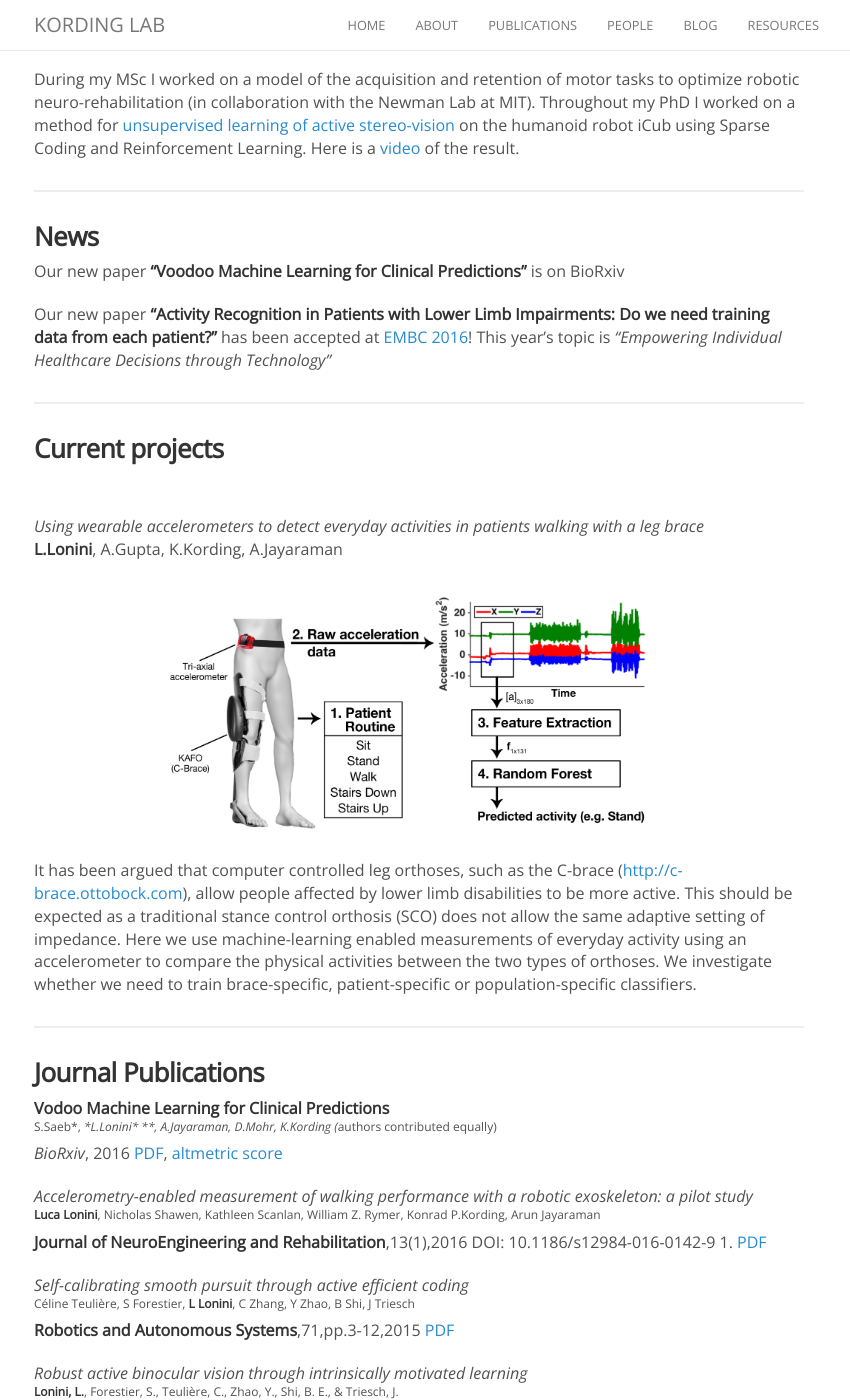
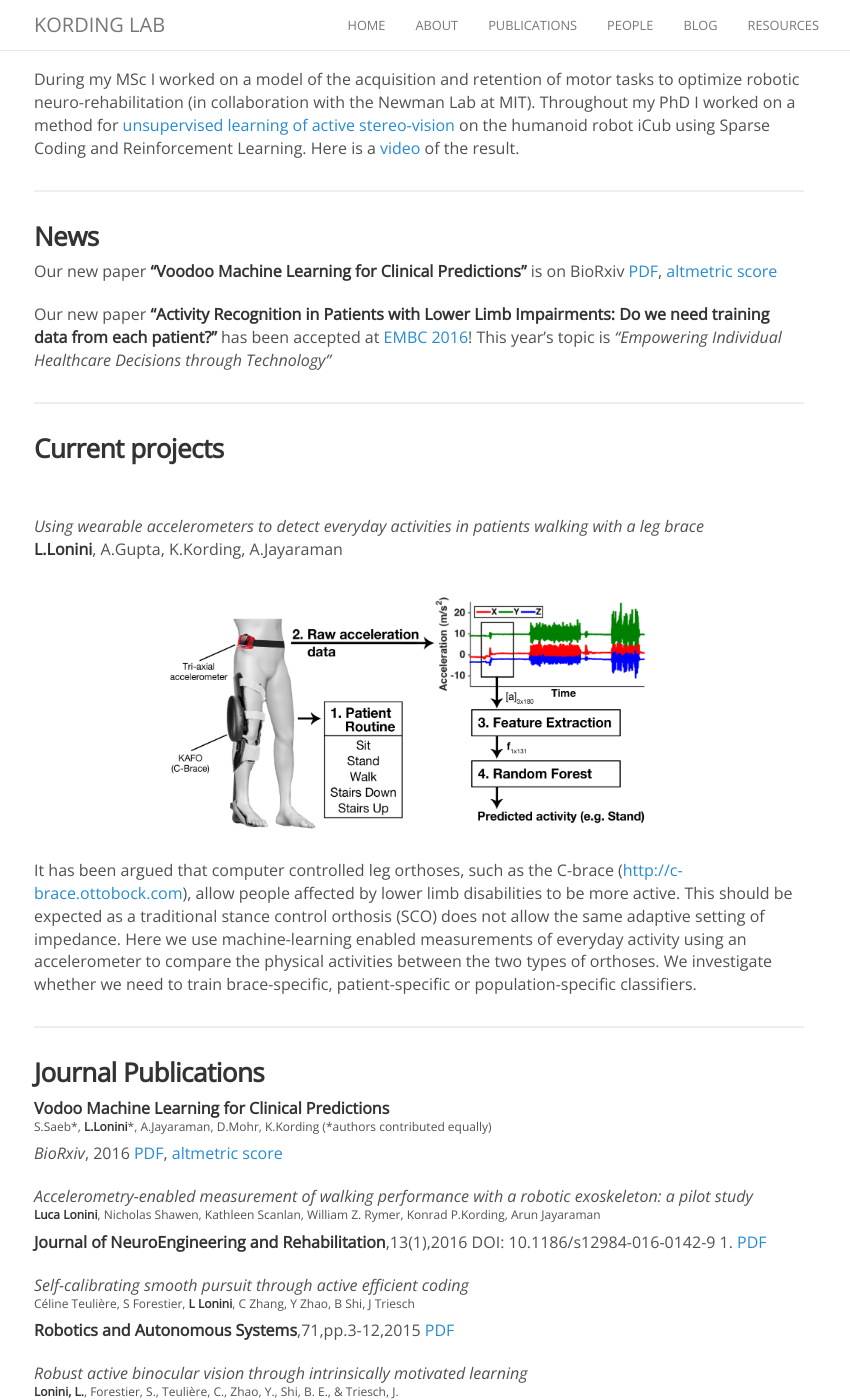
Before and after one commit to KordingLab/KordingLab.github.io, a Jekyll site: the page built from _people/luca_lonini.md, in a window 1280 px wide and 1400 px high, scrolled down 840 px. Shown: the whole window, without its empty margins (221-1071 px from the left). Built offline with Jekyll 4.4.1, drawn with Linux system fonts in a browser that asks for light colours; nearby versions of some CDN libraries; comment, search, counter and statistics services are not loaded.

Commit message:
Update luca_lonini.md

```diff
--- a/_people/luca_lonini.md
+++ b/_people/luca_lonini.md
@@ -34,7 +34,7 @@
 
 ### News
 
-Our new paper **"Voodoo Machine Learning for Clinical Predictions"** is on BioRxiv
+Our new paper **"Voodoo Machine Learning for Clinical Predictions"** is on BioRxiv [PDF](http://biorxiv.org/content/biorxiv/early/2016/06/19/059774.full.pdf), [altmetric score](https://biorxiv.altmetric.com/details/8885167)
 
 Our new paper **"Activity Recognition in Patients with Lower Limb Impairments: Do we need training data from each patient?"** has been accepted at [EMBC 2016](http://embc.embs.org/2016/)! This year's topic is _"Empowering Individual Healthcare Decisions through Technology"_<br>
 
@@ -59,7 +59,7 @@
 
 
 **Vodoo Machine Learning for Clinical Predictions** <br>
-<sup> S.Saeb\*, **L.Lonini\* **, A.Jayaraman, D.Mohr, K.Kording (*authors contributed equally)</sup> <br>
+<sup> S.Saeb\*, **L.Lonini**\*, A.Jayaraman, D.Mohr, K.Kording (*authors contributed equally)</sup> <br>
 _BioRxiv_, 2016 [PDF](http://biorxiv.org/content/biorxiv/early/2016/06/19/059774.full.pdf), [altmetric score](https://biorxiv.altmetric.com/details/8885167)
 
 _Accelerometry-enabled measurement of walking performance with a robotic exoskeleton: a pilot study_<br>
```
